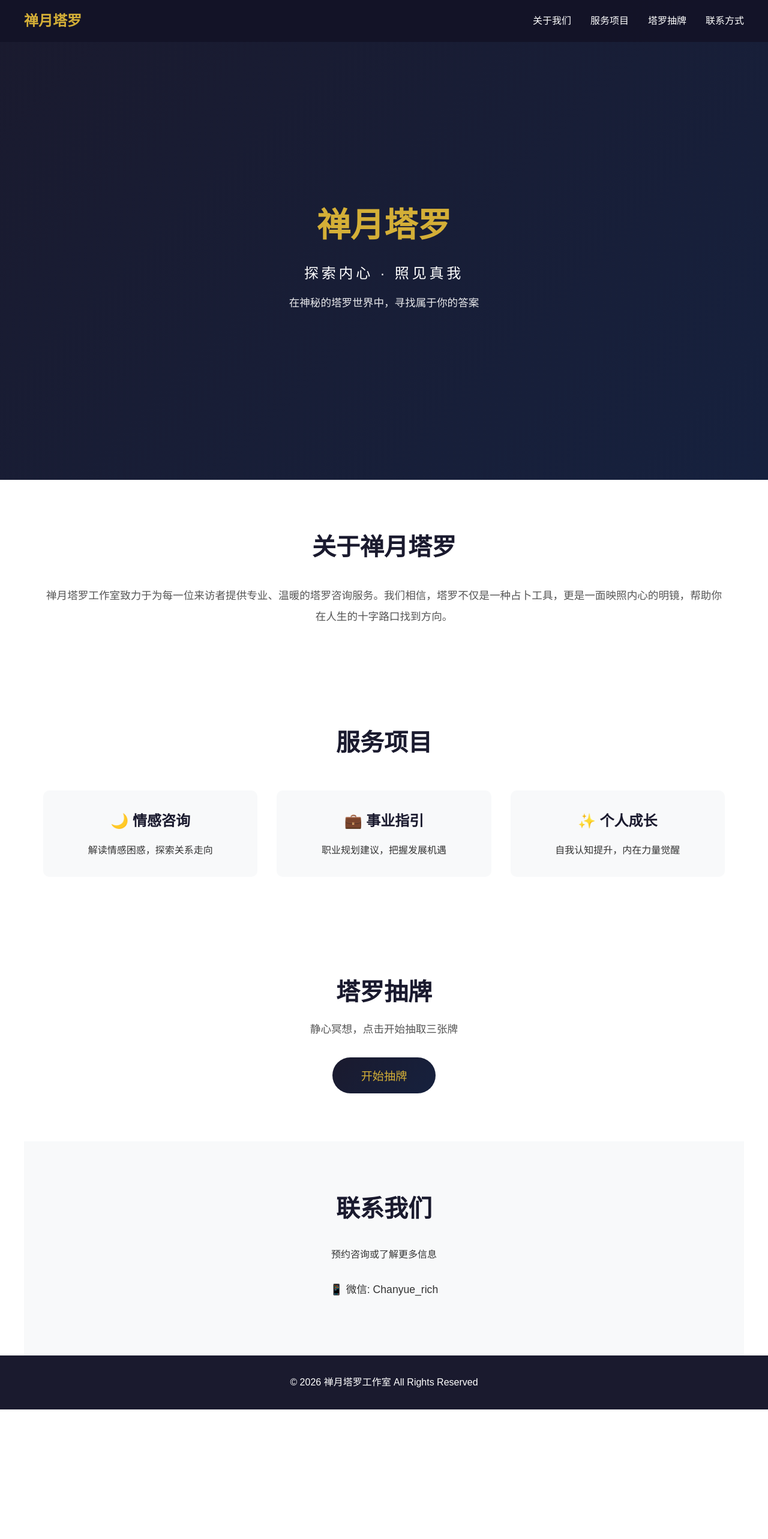
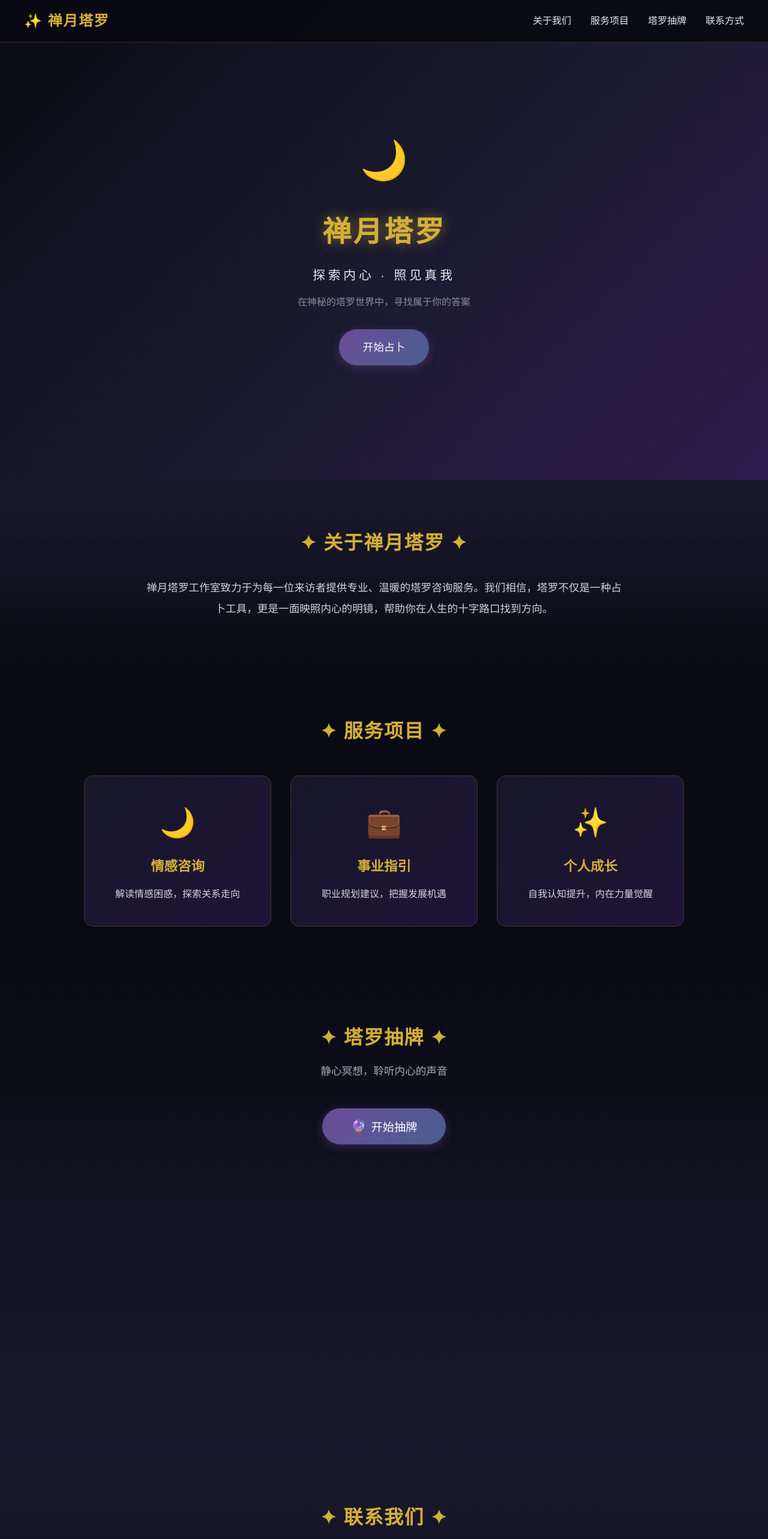
Before and after one commit to 583181266/chanyue-tarot, a Vue app: page / in a window 1280 px wide. Shown: the top 2566 px of the page at 60% size. Before the commit the page ends 2350 px from the top, so only its background shows below. Built offline with nearby package versions, Linux system fonts and the light colour scheme.

Commit message:
美化界面：塔罗神秘风格 + 移动端优化

```diff
--- a/src/components/About.vue
+++ b/src/components/About.vue
@@ -1,27 +1,50 @@
 <template>
   <section id="about" class="about">
-    <h2>关于禅月塔罗</h2>
-    <p>禅月塔罗工作室致力于为每一位来访者提供专业、温暖的塔罗咨询服务。我们相信，塔罗不仅是一种占卜工具，更是一面映照内心的明镜，帮助你在人生的十字路口找到方向。</p>
+    <div class="container">
+      <h2>✦ 关于禅月塔罗 ✦</h2>
+      <p>禅月塔罗工作室致力于为每一位来访者提供专业、温暖的塔罗咨询服务。我们相信，塔罗不仅是一种占卜工具，更是一面映照内心的明镜，帮助你在人生的十字路口找到方向。</p>
+    </div>
   </section>
 </template>
 
 <style scoped>
 .about {
-  max-width: 1200px;
+  background: linear-gradient(180deg, #1a1a2e 0%, #0a0a15 100%);
+  padding: 80px 1.5rem;
+}
+
+.container {
+  max-width: 800px;
   margin: 0 auto;
-  padding: 80px 2rem;
   text-align: center;
 }
 
 h2 {
-  font-size: 2.5rem;
+  font-size: 2rem;
   margin-bottom: 2rem;
-  color: #1a1a2e;
+  color: var(--accent-gold);
+  letter-spacing: 0.1rem;
 }
 
 p {
   font-size: 1.1rem;
   line-height: 2;
-  color: #555;
+  color: var(--text-light);
+  opacity: 0.9;
+}
+
+@media (max-width: 768px) {
+  .about {
+    padding: 60px 1.5rem;
+  }
+
+  h2 {
+    font-size: 1.6rem;
+  }
+
+  p {
+    font-size: 1rem;
+    line-height: 1.8;
+  }
 }
 </style>
--- a/src/components/Contact.vue
+++ b/src/components/Contact.vue
@@ -1,34 +1,84 @@
 <template>
   <section id="contact" class="contact">
-    <h2>联系我们</h2>
-    <p>预约咨询或了解更多信息</p>
+    <h2>✦ 联系我们 ✦</h2>
+    <p class="subtitle">预约咨询或了解更多信息</p>
     <div class="contact-info">
-      <p>📱 微信: Chanyue_rich</p>
+      <div class="contact-item">
+        <span class="icon">📱</span>
+        <p>微信: Chanyue_rich</p>
+      </div>
     </div>
   </section>
 </template>
 
 <style scoped>
 .contact {
-  max-width: 1200px;
-  margin: 0 auto;
-  padding: 80px 2rem;
+  background: linear-gradient(180deg, #1a1a2e 0%, #0a0a15 100%);
+  padding: 80px 1.5rem;
   text-align: center;
-  background: #f8f9fa;
 }
 
 h2 {
-  font-size: 2.5rem;
+  font-size: 2rem;
+  margin-bottom: 1rem;
+  color: var(--accent-gold);
+  letter-spacing: 0.1rem;
+}
+
+.subtitle {
+  color: var(--text-muted);
   margin-bottom: 2rem;
-  color: #1a1a2e;
 }
 
 .contact-info {
-  margin-top: 2rem;
-  font-size: 1.1rem;
+  max-width: 600px;
+  margin: 0 auto;
 }
 
-.contact-info p {
-  margin: 1rem 0;
+.contact-item {
+  background: rgba(26, 26, 46, 0.6);
+  padding: 2rem;
+  border-radius: 15px;
+  border: 1px solid rgba(212, 175, 55, 0.2);
+  transition: all 0.3s;
+}
+
+.contact-item:hover {
+  border-color: var(--accent-gold);
+  transform: translateY(-5px);
+}
+
+.icon {
+  font-size: 2.5rem;
+  display: block;
+  margin-bottom: 1rem;
+}
+
+.contact-item p {
+  color: var(--text-light);
+  font-size: 1.2rem;
+  margin: 0;
+}
+
+@media (max-width: 768px) {
+  .contact {
+    padding: 60px 1.5rem;
+  }
+
+  h2 {
+    font-size: 1.6rem;
+  }
+
+  .contact-item {
+    padding: 1.5rem;
+  }
+
+  .icon {
+    font-size: 2rem;
+  }
+
+  .contact-item p {
+    font-size: 1.1rem;
+  }
 }
 </style>
--- a/src/components/Footer.vue
+++ b/src/components/Footer.vue
@@ -1,14 +1,20 @@
 <template>
   <footer>
-    <p>&copy; 2026 禅月塔罗工作室 All Rights Reserved</p>
+    <p>&copy; 2026 禅月塔罗工作室 · All Rights Reserved</p>
   </footer>
 </template>
 
 <style scoped>
 footer {
-  background: #1a1a2e;
-  color: #fff;
+  background: #0a0a15;
+  color: var(--text-muted);
   text-align: center;
   padding: 2rem;
+  border-top: 1px solid rgba(212, 175, 55, 0.2);
+}
+
+footer p {
+  font-size: 0.9rem;
+  letter-spacing: 0.05rem;
 }
 </style>
--- a/src/components/Header.vue
+++ b/src/components/Header.vue
@@ -1,25 +1,36 @@
 <template>
   <header>
     <nav>
-      <div class="logo">禅月塔罗</div>
-      <ul>
-        <li><a href="#about">关于我们</a></li>
-        <li><a href="#services">服务项目</a></li>
-        <li><a href="#draw">塔罗抽牌</a></li>
-        <li><a href="#contact">联系方式</a></li>
+      <div class="logo">✨ 禅月塔罗</div>
+      <button class="menu-toggle" @click="toggleMenu">☰</button>
+      <ul :class="{ active: menuOpen }">
+        <li><a href="#about" @click="closeMenu">关于我们</a></li>
+        <li><a href="#services" @click="closeMenu">服务项目</a></li>
+        <li><a href="#draw" @click="closeMenu">塔罗抽牌</a></li>
+        <li><a href="#contact" @click="closeMenu">联系方式</a></li>
       </ul>
     </nav>
   </header>
 </template>
 
+<script setup>
+import { ref } from 'vue'
+
+const menuOpen = ref(false)
+const toggleMenu = () => menuOpen.value = !menuOpen.value
+const closeMenu = () => menuOpen.value = false
+</script>
+
 <style scoped>
 header {
-  background: rgba(20, 20, 40, 0.95);
+  background: rgba(10, 10, 21, 0.95);
+  backdrop-filter: blur(10px);
   padding: 1rem 2rem;
   position: fixed;
   width: 100%;
   top: 0;
   z-index: 100;
+  border-bottom: 1px solid rgba(212, 175, 55, 0.2);
 }
 
 nav {
@@ -33,7 +44,17 @@ nav {
 .logo {
   font-size: 1.5rem;
   font-weight: bold;
-  color: #d4af37;
+  color: var(--accent-gold);
+  letter-spacing: 0.1rem;
+}
+
+.menu-toggle {
+  display: none;
+  background: none;
+  border: none;
+  color: var(--accent-gold);
+  font-size: 1.8rem;
+  cursor: pointer;
 }
 
 nav ul {
@@ -43,12 +64,57 @@ nav ul {
 }
 
 nav a {
-  color: #fff;
+  color: var(--text-light);
   text-decoration: none;
-  transition: color 0.3s;
+  transition: all 0.3s;
+  position: relative;
+  padding: 0.5rem 0;
+}
+
+nav a::after {
+  content: '';
+  position: absolute;
+  bottom: 0;
+  left: 0;
+  width: 0;
+  height: 2px;
+  background: var(--accent-gold);
+  transition: width 0.3s;
+}
+
+nav a:hover::after {
+  width: 100%;
 }
 
 nav a:hover {
-  color: #d4af37;
+  color: var(--accent-gold);
+}
+
+@media (max-width: 768px) {
+  .menu-toggle {
+    display: block;
+  }
+
+  nav ul {
+    position: fixed;
+    top: 70px;
+    right: -100%;
+    width: 70%;
+    height: calc(100vh - 70px);
+    background: rgba(10, 10, 21, 0.98);
+    flex-direction: column;
+    padding: 2rem;
+    gap: 1.5rem;
+    transition: right 0.3s;
+    border-left: 1px solid rgba(212, 175, 55, 0.2);
+  }
+
+  nav ul.active {
+    right: 0;
+  }
+
+  nav a {
+    font-size: 1.2rem;
+  }
 }
 </style>
--- a/src/components/Hero.vue
+++ b/src/components/Hero.vue
@@ -1,45 +1,130 @@
 <template>
   <section class="hero">
+    <div class="stars"></div>
     <div class="hero-content">
+      <div class="moon">🌙</div>
       <h1>禅月塔罗</h1>
       <p class="subtitle">探索内心 · 照见真我</p>
       <p class="tagline">在神秘的塔罗世界中，寻找属于你的答案</p>
+      <a href="#draw" class="cta-btn">开始占卜</a>
     </div>
   </section>
 </template>
 
 <style scoped>
 .hero {
-  background: linear-gradient(135deg, #1a1a2e 0%, #16213e 100%);
-  color: #fff;
+  background: linear-gradient(135deg, #0a0a15 0%, #1a1a2e 50%, #2d1b4e 100%);
+  color: var(--text-light);
   text-align: center;
-  padding: 150px 2rem 100px;
+  padding: 120px 1.5rem 80px;
   min-height: 100vh;
   display: flex;
   align-items: center;
   justify-content: center;
+  position: relative;
+  overflow: hidden;
+}
+
+.stars {
+  position: absolute;
+  width: 100%;
+  height: 100%;
+  background-image:
+    radial-gradient(2px 2px at 20% 30%, white, transparent),
+    radial-gradient(2px 2px at 60% 70%, white, transparent),
+    radial-gradient(1px 1px at 50% 50%, white, transparent),
+    radial-gradient(1px 1px at 80% 10%, white, transparent),
+    radial-gradient(2px 2px at 90% 60%, white, transparent);
+  background-size: 200% 200%;
+  animation: twinkle 8s ease-in-out infinite;
+  opacity: 0.6;
+}
+
+@keyframes twinkle {
+  0%, 100% { opacity: 0.6; }
+  50% { opacity: 0.3; }
+}
+
+.hero-content {
+  position: relative;
+  z-index: 1;
+}
+
+.moon {
+  font-size: 4rem;
+  margin-bottom: 1rem;
+  animation: float 3s ease-in-out infinite;
+}
+
+@keyframes float {
+  0%, 100% { transform: translateY(0); }
+  50% { transform: translateY(-20px); }
 }
 
 .hero-content h1 {
-  font-size: 3.5rem;
+  font-size: 3rem;
   margin-bottom: 1rem;
-  color: #d4af37;
+  color: var(--accent-gold);
+  text-shadow: 0 0 20px rgba(212, 175, 55, 0.5);
+  letter-spacing: 0.2rem;
 }
 
 .subtitle {
-  font-size: 1.5rem;
+  font-size: 1.3rem;
   margin-bottom: 1rem;
   letter-spacing: 0.3rem;
+  color: var(--text-light);
 }
 
 .tagline {
+  font-size: 1rem;
+  opacity: 0.8;
+  margin-bottom: 2rem;
+  color: var(--text-muted);
+}
+
+.cta-btn {
+  display: inline-block;
+  background: linear-gradient(135deg, var(--accent-purple), var(--accent-blue));
+  color: white;
+  padding: 1rem 2.5rem;
+  border-radius: 50px;
+  text-decoration: none;
   font-size: 1.1rem;
-  opacity: 0.9;
+  transition: all 0.3s;
+  box-shadow: 0 4px 15px rgba(107, 76, 154, 0.4);
+}
+
+.cta-btn:hover {
+  transform: translateY(-3px);
+  box-shadow: 0 6px 20px rgba(107, 76, 154, 0.6);
 }
 
 @media (max-width: 768px) {
+  .hero {
+    padding: 100px 1rem 60px;
+  }
+
+  .moon {
+    font-size: 3rem;
+  }
+
   .hero-content h1 {
-    font-size: 2.5rem;
+    font-size: 2rem;
+  }
+
+  .subtitle {
+    font-size: 1.1rem;
+    letter-spacing: 0.2rem;
+  }
+
+  .tagline {
+    font-size: 0.9rem;
+  }
+
+  .cta-btn {
+    padding: 0.8rem 2rem;
+    font-size: 1rem;
   }
 }
 </style>
--- a/src/components/Services.vue
+++ b/src/components/Services.vue
@@ -1,9 +1,10 @@
 <template>
   <section id="services" class="services">
-    <h2>服务项目</h2>
+    <h2>✦ 服务项目 ✦</h2>
     <div class="service-grid">
       <div v-for="service in services" :key="service.title" class="service-card">
-        <h3>{{ service.icon }} {{ service.title }}</h3>
+        <div class="icon">{{ service.icon }}</div>
+        <h3>{{ service.title }}</h3>
         <p>{{ service.desc }}</p>
       </div>
     </div>
@@ -20,39 +21,74 @@ const services = [
 
 <style scoped>
 .services {
-  max-width: 1200px;
-  margin: 0 auto;
-  padding: 80px 2rem;
-  text-align: center;
+  background: #0a0a15;
+  padding: 80px 1.5rem;
 }
 
 h2 {
-  font-size: 2.5rem;
-  margin-bottom: 2rem;
-  color: #1a1a2e;
+  font-size: 2rem;
+  margin-bottom: 3rem;
+  color: var(--accent-gold);
+  text-align: center;
+  letter-spacing: 0.1rem;
 }
 
 .service-grid {
+  max-width: 1000px;
+  margin: 0 auto;
   display: grid;
   grid-template-columns: repeat(auto-fit, minmax(250px, 1fr));
   gap: 2rem;
-  margin-top: 3rem;
 }
 
 .service-card {
-  background: #f8f9fa;
-  padding: 2rem;
-  border-radius: 10px;
-  transition: transform 0.3s;
+  background: linear-gradient(135deg, rgba(26, 26, 46, 0.8), rgba(45, 27, 78, 0.6));
+  padding: 2.5rem 1.5rem;
+  border-radius: 15px;
+  border: 1px solid rgba(212, 175, 55, 0.2);
+  transition: all 0.3s;
+  text-align: center;
 }
 
 .service-card:hover {
   transform: translateY(-10px);
+  border-color: var(--accent-gold);
+  box-shadow: 0 10px 30px rgba(212, 175, 55, 0.3);
+}
+
+.icon {
+  font-size: 3rem;
+  margin-bottom: 1rem;
 }
 
 .service-card h3 {
-  font-size: 1.5rem;
+  font-size: 1.4rem;
   margin-bottom: 1rem;
-  color: #1a1a2e;
+  color: var(--accent-gold);
+}
+
+.service-card p {
+  color: var(--text-light);
+  opacity: 0.9;
+  line-height: 1.6;
+}
+
+@media (max-width: 768px) {
+  .services {
+    padding: 60px 1.5rem;
+  }
+
+  h2 {
+    font-size: 1.6rem;
+  }
+
+  .service-grid {
+    grid-template-columns: 1fr;
+    gap: 1.5rem;
+  }
+
+  .service-card {
+    padding: 2rem 1.5rem;
+  }
 }
 </style>
--- a/src/components/TarotDraw.vue
+++ b/src/components/TarotDraw.vue
@@ -1,9 +1,12 @@
 <template>
   <section id="draw" class="tarot-draw">
-    <h2>塔罗抽牌</h2>
-    <p class="desc">静心冥想，点击开始抽取三张牌</p>
+    <h2>✦ 塔罗抽牌 ✦</h2>
+    <p class="desc">静心冥想，聆听内心的声音</p>
 
-    <button v-if="!drawn" @click="drawCards" class="draw-btn">开始抽牌</button>
+    <button v-if="!drawn" @click="drawCards" class="draw-btn">
+      <span class="btn-icon">🔮</span>
+      开始抽牌
+    </button>
 
     <div v-if="drawn" class="cards">
       <div v-for="(card, index) in drawnCards" :key="index"
@@ -17,10 +20,14 @@
             <img :src="card.url" :alt="card.name">
           </div>
         </div>
+        <p class="card-label">{{ ['过去', '现在', '未来'][index] }}</p>
       </div>
     </div>
 
-    <button v-if="drawn" @click="reset" class="reset-btn">重新抽牌</button>
+    <button v-if="drawn" @click="reset" class="reset-btn">
+      <span class="btn-icon">↻</span>
+      重新抽牌
+    </button>
   </section>
 </template>
 
@@ -54,8 +61,6 @@ const cards = tarotFiles.map(name => ({
   url: `/tarot/${name}`
 }))
 
-console.log('Loaded cards:', cards.length)
-
 const drawn = ref(false)
 const drawnCards = ref([])
 
@@ -77,37 +82,47 @@ const reset = () => {
 
 <style scoped>
 .tarot-draw {
-  max-width: 1200px;
-  margin: 0 auto;
-  padding: 80px 2rem;
+  background: linear-gradient(180deg, #0a0a15 0%, #1a1a2e 100%);
+  padding: 80px 1.5rem;
   text-align: center;
+  min-height: 100vh;
 }
 
 h2 {
-  font-size: 2.5rem;
+  font-size: 2rem;
   margin-bottom: 1rem;
-  color: #1a1a2e;
+  color: var(--accent-gold);
+  letter-spacing: 0.1rem;
 }
 
 .desc {
   font-size: 1.1rem;
-  color: #555;
-  margin-bottom: 2rem;
+  color: var(--text-muted);
+  margin-bottom: 3rem;
 }
 
 .draw-btn, .reset-btn {
-  background: linear-gradient(135deg, #1a1a2e 0%, #16213e 100%);
-  color: #d4af37;
+  background: linear-gradient(135deg, var(--accent-purple), var(--accent-blue));
+  color: white;
   border: none;
   padding: 1rem 3rem;
   font-size: 1.2rem;
   border-radius: 50px;
   cursor: pointer;
-  transition: transform 0.3s;
+  transition: all 0.3s;
+  box-shadow: 0 4px 15px rgba(107, 76, 154, 0.4);
+  display: inline-flex;
+  align-items: center;
+  gap: 0.5rem;
 }
 
 .draw-btn:hover, .reset-btn:hover {
-  transform: scale(1.05);
+  transform: translateY(-3px);
+  box-shadow: 0 6px 20px rgba(107, 76, 154, 0.6);
+}
+
+.btn-icon {
+  font-size: 1.3rem;
 }
 
 .reset-btn {
@@ -118,13 +133,14 @@ h2 {
   display: flex;
   justify-content: center;
   gap: 2rem;
-  margin: 3rem 0;
+  margin: 3rem auto;
   flex-wrap: wrap;
+  max-width: 800px;
 }
 
 .card {
-  width: 200px;
-  height: 350px;
+  width: 180px;
+  height: 300px;
   perspective: 1000px;
   cursor: pointer;
 }
@@ -133,7 +149,7 @@ h2 {
   position: relative;
   width: 100%;
   height: 100%;
-  transition: transform 0.6s;
+  transition: transform 0.8s;
   transform-style: preserve-3d;
 }
 
@@ -147,18 +163,16 @@ h2 {
   height: 100%;
   backface-visibility: hidden;
   border-radius: 10px;
-  display: flex;
-  align-items: center;
-  justify-content: center;
+  overflow: hidden;
+  box-shadow: 0 8px 20px rgba(0, 0, 0, 0.5);
 }
 
 .card-back {
-  background: #1a1a2e;
-  overflow: hidden;
+  background: linear-gradient(135deg, #1a1a2e, #2d1b4e);
+  border: 2px solid var(--accent-gold);
 }
 
 .card-back img {
-  display: block;
   width: 100%;
   height: 100%;
   object-fit: cover;
@@ -167,15 +181,61 @@ h2 {
 .card-front {
   background: #fff;
   transform: rotateY(180deg);
-  padding: 0;
-  box-shadow: 0 4px 12px rgba(0,0,0,0.15);
-  overflow: hidden;
 }
 
 .card-front img {
-  display: block;
   width: 100%;
   height: 100%;
   object-fit: cover;
 }
+
+.card-label {
+  margin-top: 1rem;
+  color: var(--accent-gold);
+  font-size: 1rem;
+  letter-spacing: 0.1rem;
+}
+
+@media (max-width: 768px) {
+  .tarot-draw {
+    padding: 60px 1rem;
+  }
+
+  h2 {
+    font-size: 1.6rem;
+  }
+
+  .desc {
+    font-size: 1rem;
+  }
+
+  .draw-btn, .reset-btn {
+    padding: 0.9rem 2rem;
+    font-size: 1.1rem;
+  }
+
+  .cards {
+    gap: 1.5rem;
+  }
+
+  .card {
+    width: 140px;
+    height: 240px;
+  }
+
+  .card-label {
+    font-size: 0.9rem;
+  }
+}
+
+@media (max-width: 480px) {
+  .cards {
+    gap: 1rem;
+  }
+
+  .card {
+    width: 100px;
+    height: 170px;
+  }
+}
 </style>
--- a/src/style.css
+++ b/src/style.css
@@ -7,9 +7,20 @@
 body {
   font-family: 'PingFang SC', 'Microsoft YaHei', sans-serif;
   line-height: 1.6;
-  color: #333;
+  color: #2d2d3d;
+  background: #0a0a15;
 }
 
 html {
   scroll-behavior: smooth;
 }
+
+:root {
+  --primary-dark: #0a0a15;
+  --secondary-dark: #1a1a2e;
+  --accent-gold: #d4af37;
+  --accent-purple: #6b4c9a;
+  --accent-blue: #4a5f8f;
+  --text-light: #e8e8f0;
+  --text-muted: #a8a8b8;
+}
```
